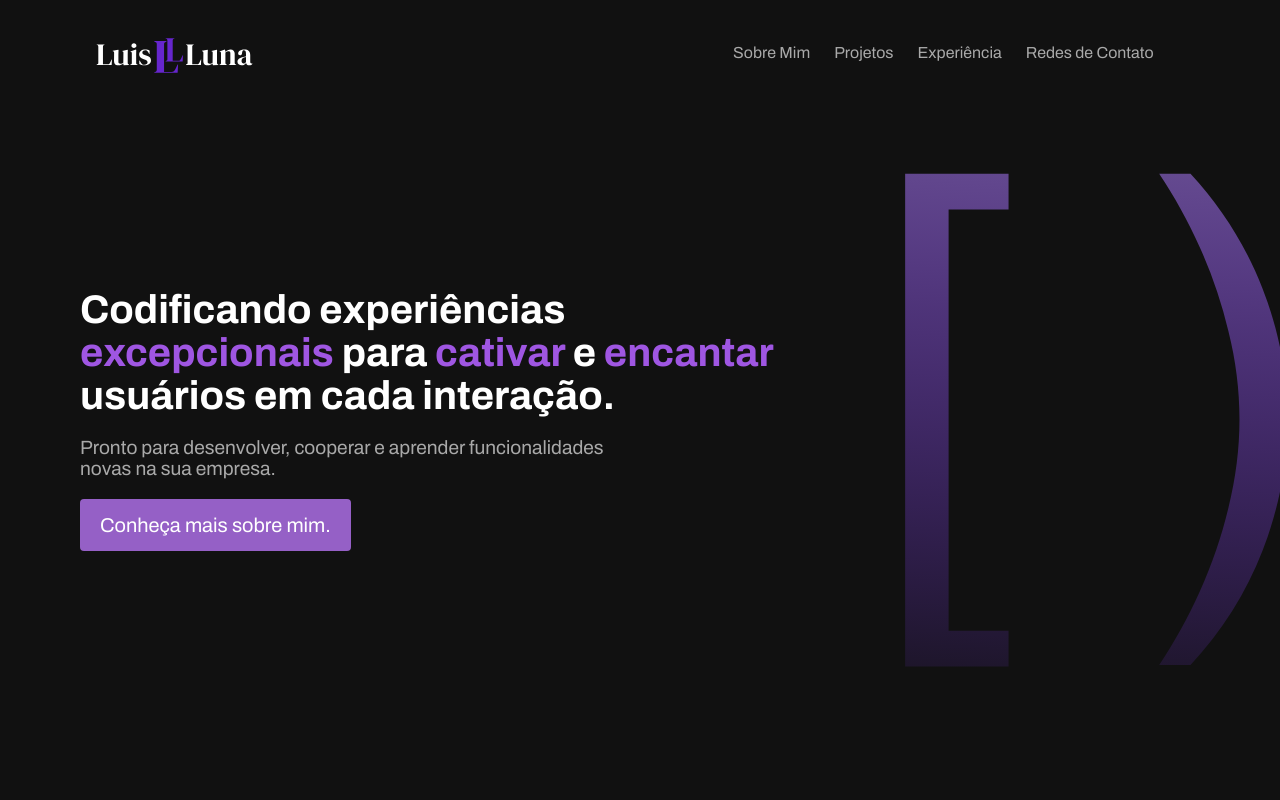
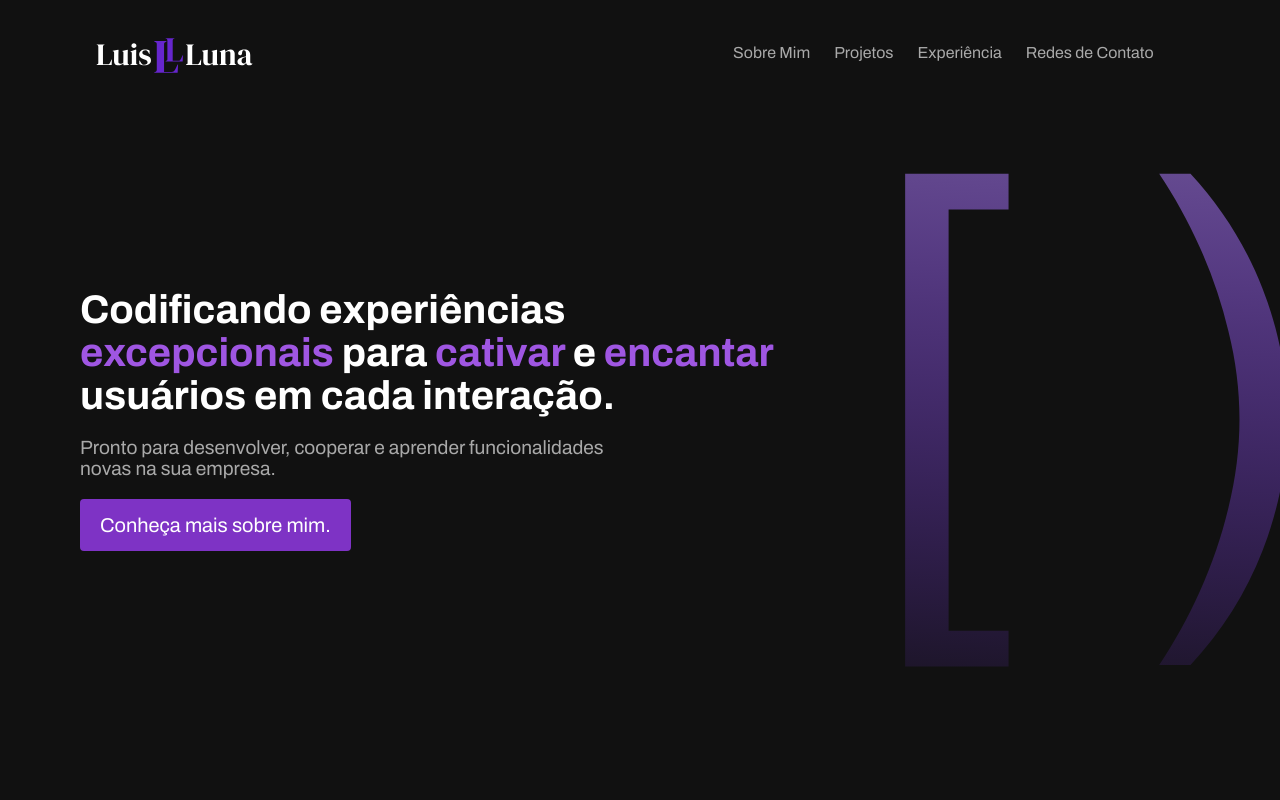
Before and after one commit to LuisDeLuna-Dev/Portfolio, a React (Vite) app: page / in a window 1280 px wide. In both pictures the pointer is over the link "Conheça mais sobre mim.". Shown: the top 800 px of the page. Built offline with nearby package versions, Linux system fonts and the light colour scheme.

Commit message:
hover adicionado no botao

```diff
--- a/src/Css/Apresent.module.css
+++ b/src/Css/Apresent.module.css
@@ -32,6 +32,10 @@
     padding: 15px 20px ;
     border-radius: 4px;
     width: fit-content;
+    transition:  0.3s ease-in-out;
+}
+.botSob:hover{
+    background-color: rgb(126, 51, 197);
 }
 .neg{
     color: rgb(159, 86, 226);
```
